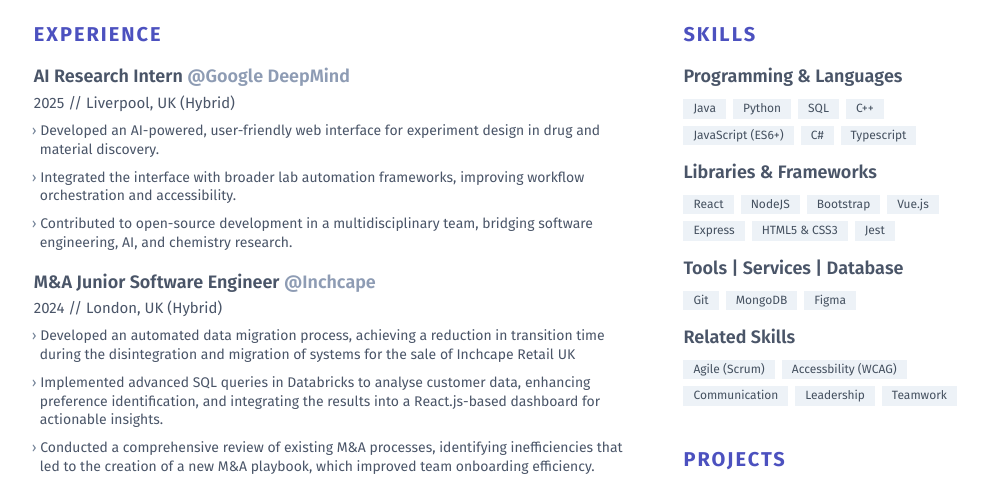
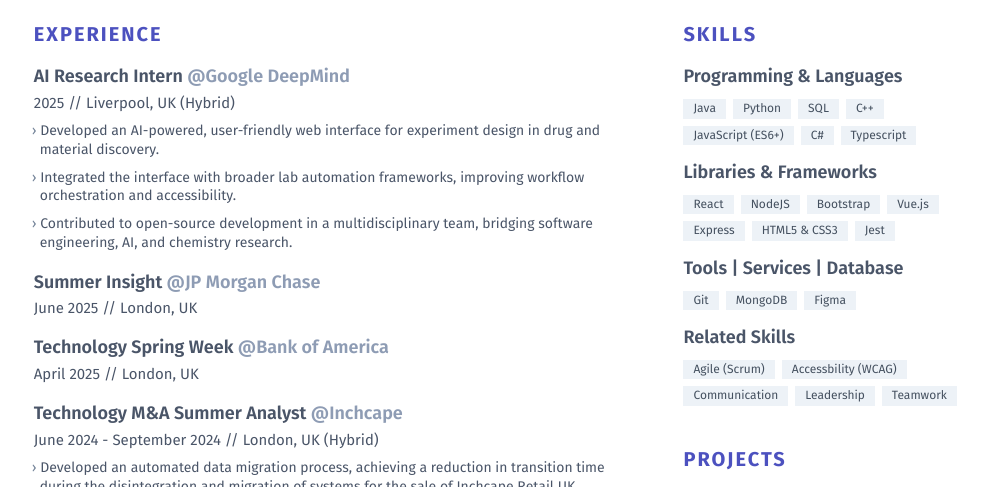
Before and after one commit to blessinguche/my_resume, a website: page docs/index.html in a window 1280 px wide. Shown: the part 243-730 px from the top of the page, without its empty margins (139-1138 px from the left). Drawn offline with nearby package versions, Linux system fonts and the light colour scheme; files that its build step writes are made by us from their sources.

Commit message:
Update index.html

```diff
--- a/docs/index.html
+++ b/docs/index.html
@@ -164,16 +164,38 @@
               </ul>
             </section>
             <!-- End Work 1 -->
+            <section class="mb-4.5">
+              <header>
+                <h3 id="job-title" class="text-lg font-semibold text-gray-700 leading-snugish">
+                  Summer Insight
+                  <span id="company-name" class="text-gray-550 font-semibold">
+                    @JP Morgan Chase</span>
+                </h3>
+                <p id="work-date-location" class="leading-normal text-sm2 text-gray-700 mt-1">
+                  June 2025 // London, UK
+                </p>
+             </section>
+            <section class="mb-4.5">
+              <header>
+                <h3 id="job-title" class="text-lg font-semibold text-gray-700 leading-snugish">
+                  Technology Spring Week
+                  <span id="company-name" class="text-gray-550 font-semibold">
+                    @Bank of America </span>
+                </h3>
+                <p id="work-date-location" class="leading-normal text-sm2 text-gray-700 mt-1">
+                  April 2025 // London, UK
+                </p>
+             </section>
             <!-- Work 2 -->
             <section class="mb-4.5">
               <header>
                 <h3 id="job-title" class="text-lg font-semibold text-gray-700 leading-snugish">
-                  M&A Junior Software Engineer
+                  Technology M&A Summer Analyst
                   <span id="company-name" class="text-gray-550 font-semibold">
                     @Inchcape</span>
                 </h3>
                 <p id="work-date-location" class="leading-normal text-sm2 text-gray-700 mt-1">
-                  2024 // London, UK (Hybrid)
+                  June 2024 - September 2024 // London, UK (Hybrid)
                 </p>
               </header>
               <ul id="work-description-bullets" class>
```
